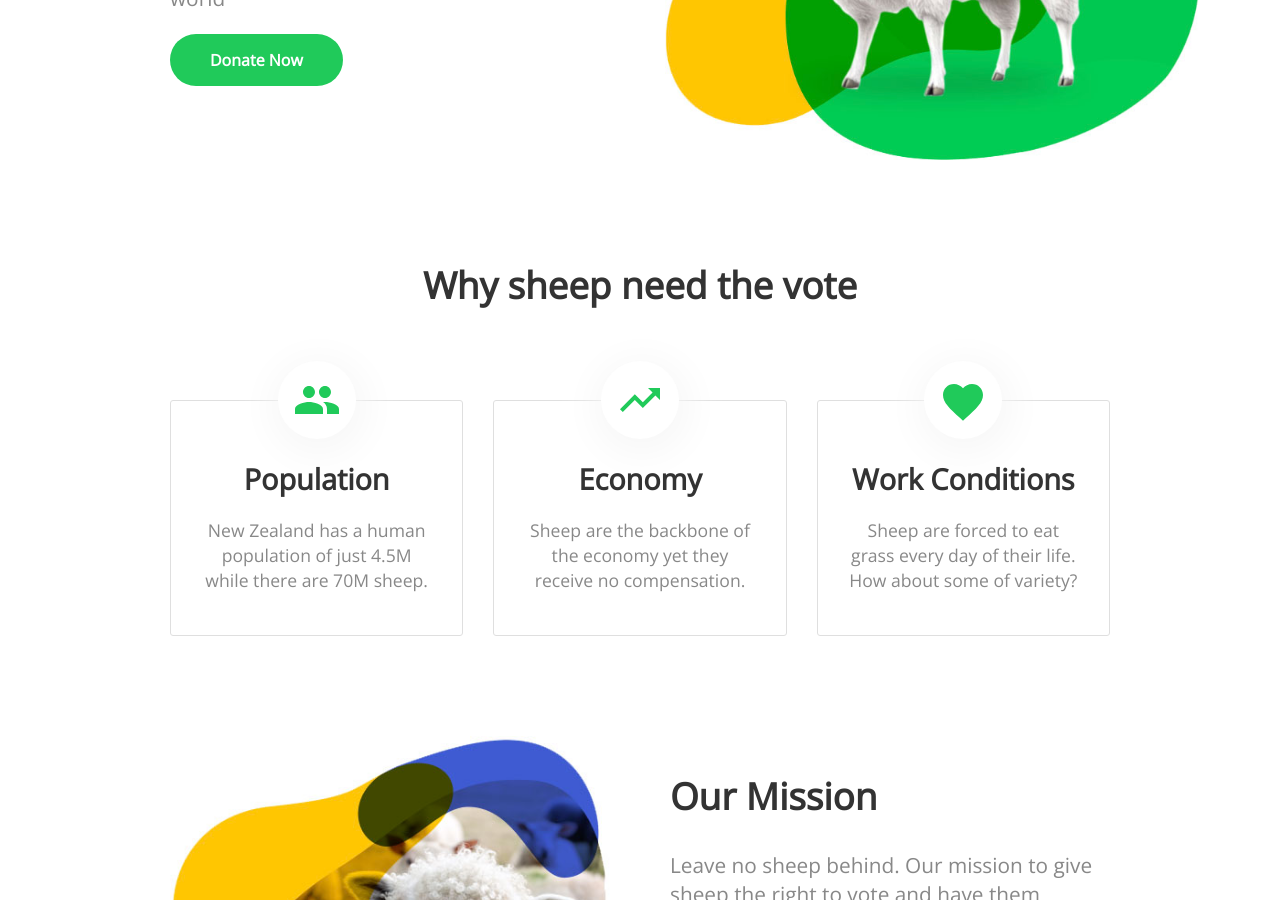
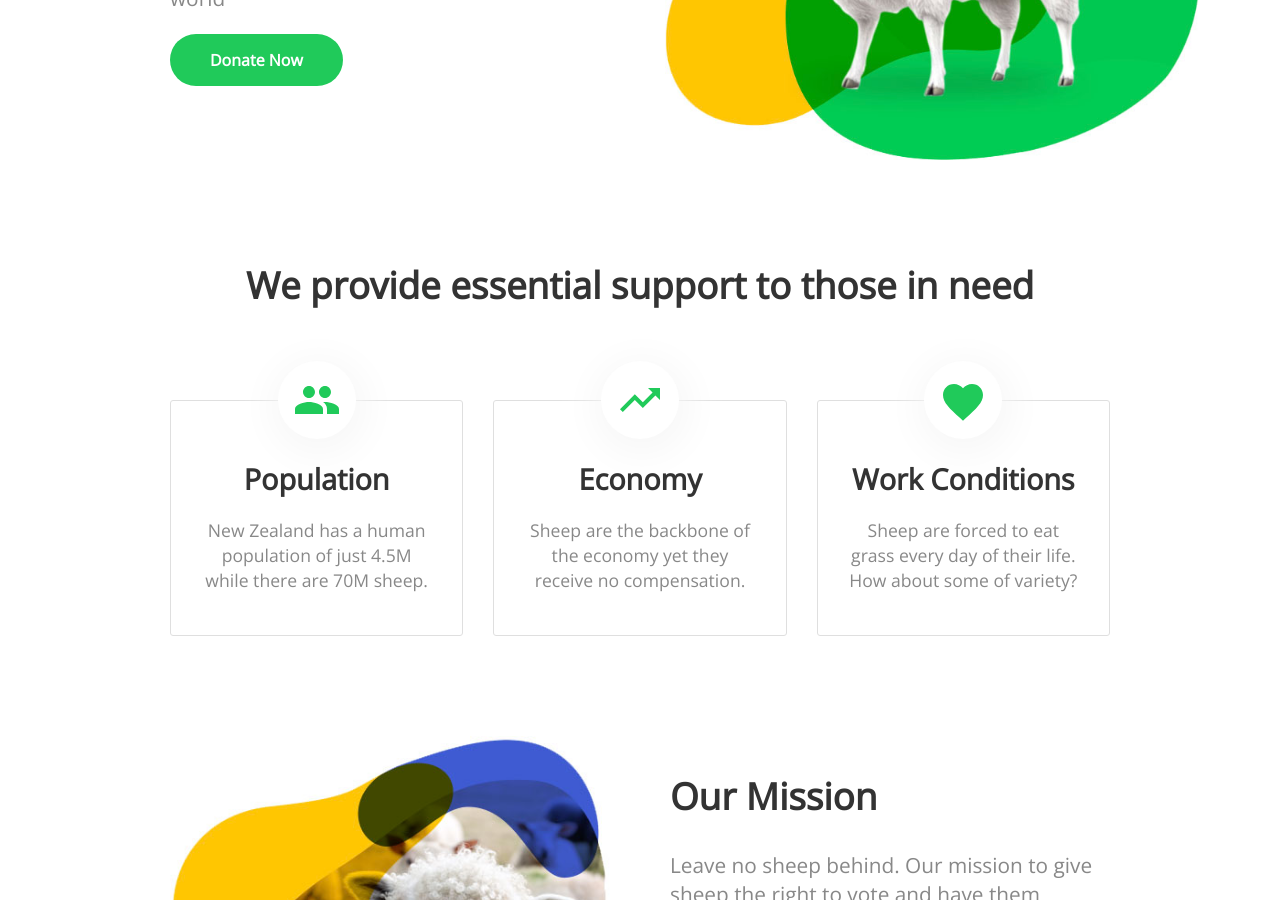
Before and after one commit to dankarlin/inscrutable-cause, a Jekyll site: the page built from index.html, in a window 1280 px wide and 900 px high, scrolled down 464 px. Built offline with Jekyll 4.4.1, drawn with Linux system fonts in a browser that asks for light colours; nearby versions of some CDN libraries; a script that is not in the unit is left out.

Commit message:
Updated 'index.html' via CloudCannon

```diff
--- a/index.html
+++ b/index.html
@@ -24,7 +24,9 @@ title: Inscrutable
 </header>
 
 <div class="container">
-	<h2 class="editable" style="text-align: center;">Why sheep need the vote</h2>
+	<h2 class="editable" style="text-align: center;">
+		We provide essential support to those in need
+	</h2>
 
 	<ul class="thirds">
 		<li>
```
